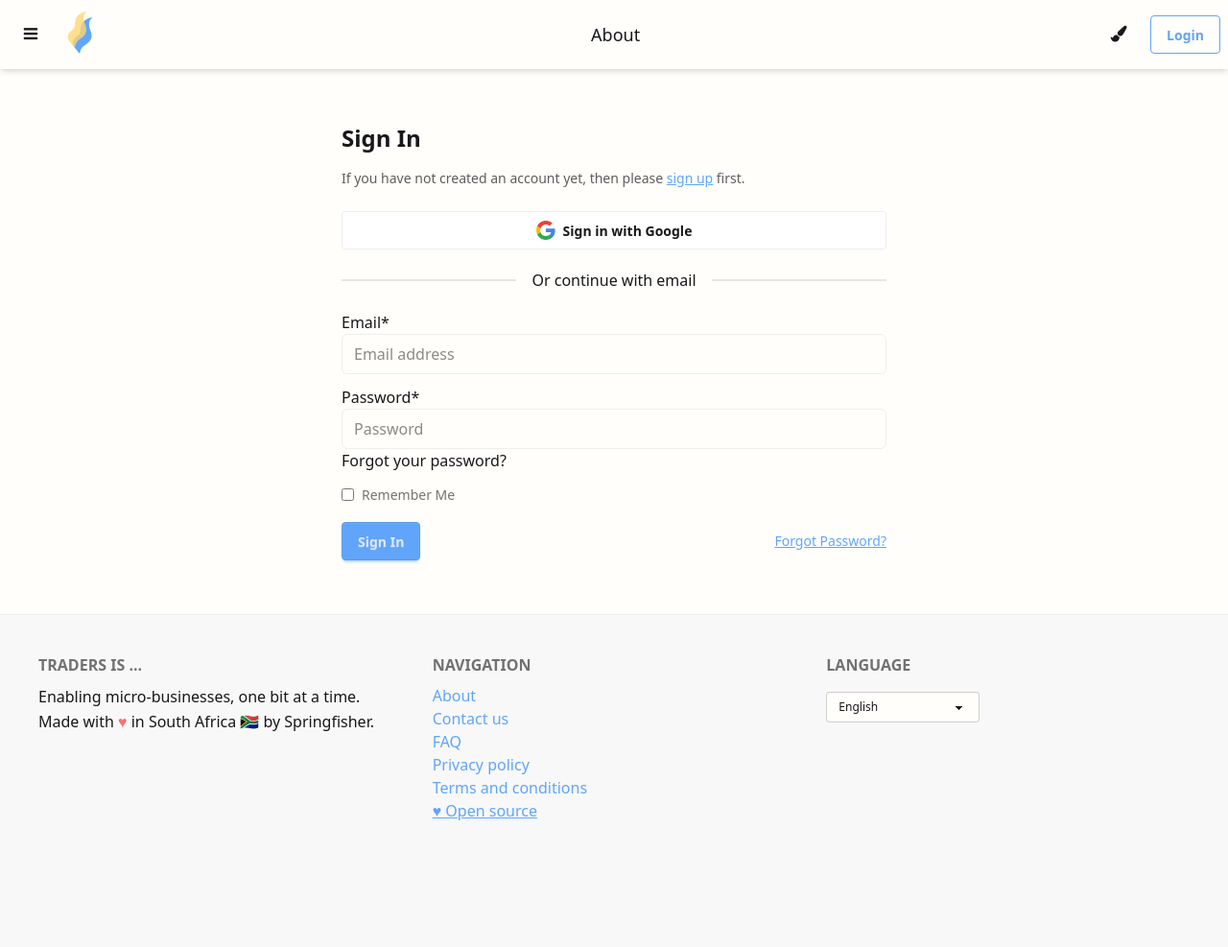
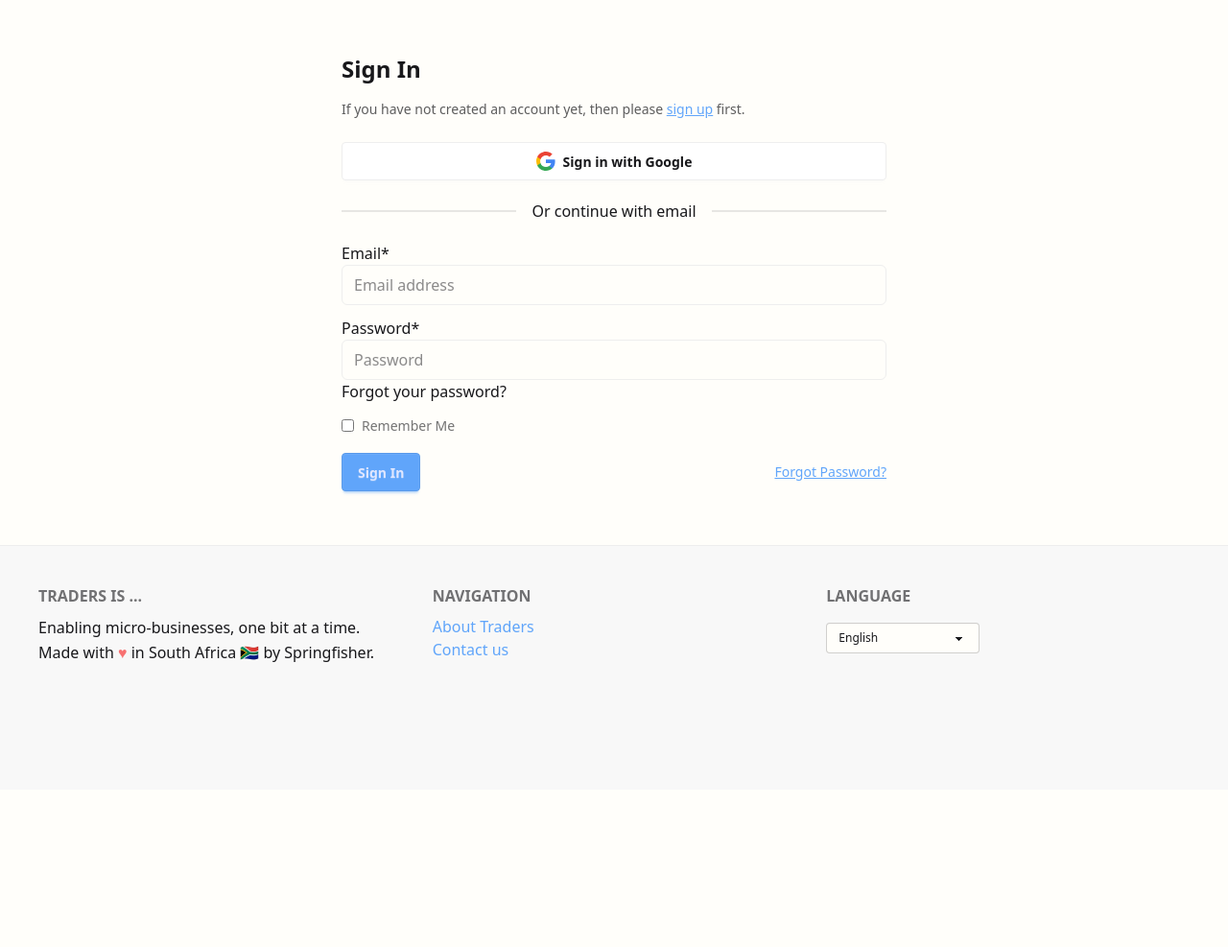
Before and after one commit to georgezee/traders, a Django app: page /login/ in a window 1280 px wide. Shown: the whole page at 96% size. After the commit the page ends 690 px from the top, so only its background shows below. Run offline with Django 5.2, Linux system fonts and the light colour scheme; style sheets or scripts are compiled from the project's sources; parts of the project's set-up code (start-up, migrations or seed data) failed here and were passed over; some libraries are stand-ins or nearby versions.

Commit message:
Reduce home and footer links.

```diff
--- a/templates/base.html
+++ b/templates/base.html
@@ -100,83 +100,6 @@
 
 </head>
 <body class="min-h-screen bg-base-100 overflow-x-hidden">
-  <!-- Main Menu -->
-  <div class="navbar bg-base-100 shadow-md print:hidden">
-    <div class="navbar-start pl-10 lg:pl-12">
-      {% block hamburger_dropdown %}
-      <div class="fixed left-4 top-4 z-50 print:hidden">
-        <div class="dropdown">
-          <div tabindex="0" role="button" class="btn btn-square btn-ghost btn-sm mt-1">
-            {% icon "menu" "Open menu" "w-6 h-4" %}
-          </div>
-          <ul tabindex="0" class="menu menu-sm dropdown-content mt-3 z-[1] p-2 shadow bg-base-100 rounded-box w-52 text-2xl">
-            <li class="menu-title"><span>Pages</span></li>
-            <li><a href="{% url 'home' %}" class="hover:text-primary text-lg">Home</a></li>
-            <li><a href="{% url 'about' %}" class="hover:text-primary text-lg">About</a></li>
-          </ul>
-        </div>
-      </div>
-      {% endblock %}
-      <a href="{% url 'home' %}" class="btn btn-ghost p-0">
-        <svg id="traders-logo" xmlns="http://www.w3.org/2000/svg" version="1.1" viewBox="0 0 2000 1024" class="h-18 lg:h-20 w-auto">
-          <path class="logo-secondary" d="M505.6,285.1c-41,1.6-85.8,20.5-114.8,46.1-9.1,8-16.6,16.7-22,25.7-39.2,52-10.9,101.4-40.3,147.1-18.7,29-77.9,51.4-86,112.3-2.8,21.1,7.7,50.3,27.5,73.8,32.2,38.5,65.1,76.9,65.1,76.9,0,0,.4-12,2.4-20.5,27.2-118.4,126.8-89.1,154.4-200.6,19.4-78.2-94.8-177.4,13.8-260.8Z"/>
-          <path class="logo-primary" d="M430.5,205.2c-53.7,3.3-113.5,36.4-135.3,74.7-38.2,52.8-8.8,101.6-37.2,147.9-18.1,29.4-75.5,53.2-83.6,114.1-5.8,43.6,66.5,111.7,95.7,148.8,0,0,0-.2,0-.5,0-2.3.4-12.5,1.9-20.1,24.8-118.9,124.9-91.7,150.2-203.7,9.3-41.4-18.5-87.8-31.3-135-11.5-42.4-10.9-85.4,39.7-126Z"/>
-        </svg>
-      </a>
-    </div>
-
-    <div class="navbar-center hidden lg:flex">
-      <ul class="menu menu-horizontal text-lg px-1 items-center gap-3">
-        <li><a href="{% url 'about' %}" class="hover:text-primary">About</a></li>
-      </ul>
-    </div>
-
-    <div class="navbar-end flex items-center gap-4">
-
-      <div class="dropdown dropdown-end">
-        <button tabindex="0" role="button" class="btn btn-ghost btn-sm px-1">
-          {% icon "brush" "Change theme" "w-6 h-4" %}
-        </button>
-        <ul tabindex="0" class="menu dropdown-content z-[1] p-2 shadow bg-base-100 rounded-box w-52 space-y-1">
-          <li><a onclick="setTheme('light')" class="flex items-center gap-2"><span class="w-3 h-3 rounded-full bg-yellow-300"></span> Light</a></li>
-          <li><a onclick="setTheme('dark')" class="flex items-center gap-2"><span class="w-3 h-3 rounded-full bg-gray-800"></span> Dark</a></li>
-          <li><a onclick="setTheme('sage')" class="flex items-center gap-2"><span class="w-3 h-3 rounded-full bg-lime-300"></span> Sage</a></li>
-          <li><a onclick="setTheme('cosmic')" class="flex items-center gap-2"><span class="w-3 h-3 rounded-full" style="background-color: #4F5DD3"></span> Cosmic</a></li>
-          <li><a onclick="setTheme('lagoon')" class="flex items-center gap-2"><span class="w-3 h-3 rounded-full" style="background-color: #5092E4"></span> Lagoon</a></li>
-          <li><a onclick="setTheme('rosebush')" class="flex items-center gap-2"><span class="w-3 h-3 rounded-full" style="background-color: #FF6475"></span> Rosebush</a></li>
-          <li><a onclick="setTheme('beach')" class="flex items-center gap-2"><span class="w-3 h-3 rounded-full" style="background-color: #5BD8EA"></span> Beach</a></li>
-          <li><a onclick="setTheme('mars')" class="flex items-center gap-2"><span class="w-3 h-3 rounded-full" style="background-color: #EF6D5B"></span> Mars</a></li>
-          <li><a onclick="setTheme('aquamarine')" class="flex items-center gap-2"><span class="w-3 h-3 rounded-full" style="background-color: #00BB09"></span> Aquamarine</a></li>
-          <li><a onclick="setTheme('blue2purple')" class="flex items-center gap-2"><span class="w-3 h-3 rounded-full" style="background-color: #1383FC"></span> Blue2Purple</a></li>
-        </ul>
-      </div>
-
-      {% if user.is_authenticated %}
-        <div class="dropdown dropdown-end">
-          <button tabindex="0" role="button" class="btn btn-ghost btn-circle avatar">
-            <div class="w-10 rounded-full">
-              {% if user.socialaccount_set.all.0.get_avatar_url %}
-                <img src="{{ user.socialaccount_set.all.0.get_avatar_url }}" alt="{{ user.username }}" />
-              {% else %}
-                <div class="bg-primary text-primary-content flex items-center justify-center h-full">
-                  {{ user.username|make_list|first|upper }}
-                </div>
-              {% endif %}
-            </div>
-          </button>
-          <ul tabindex="0" class="menu dropdown-content z-[1] p-2 shadow bg-base-100 rounded-box w-52 mt-4">
-            <li><a href="{% url 'account_email' %}">{% trans "Change Email" %}</a></li>
-            <li><a href="{% url 'account_logout' %}">{% trans "Sign Out" %}</a></li>
-          </ul>
-        </div>
-      {% else %}
-        {% url 'account_login' as login_base %}
-        {% with request.get_full_path|urlencode as next_path %}
-          <a href="{{ login_base }}?next={{ next_path }}" class="btn btn-primary btn-outline btn-md">{% trans "Login" %}</a>
-        {% endwith %}
-      {% endif %}
-    </div>
-  </div>
 
 {% block messages %}
   <!-- Show any user notifications / alerts -->
@@ -188,7 +111,7 @@
           'alert-info': type === 'info',
           'alert-error': type === 'error'
         }"
-      >
+
         <span x-text="message"></span>
         <button @click="visible = false" class="btn btn-sm btn-ghost ml-auto">✕</button>
       </div>
@@ -229,13 +152,8 @@
       <!-- Center: Navigation Links -->
       <div>
         <h6 class="footer-title">Navigation</h6>
-          <a class="link link-primary no-underline" href="{% url 'about' %}">About</a><br>
-          <a class="link link-primary no-underline" href="{% url 'contact' %}">Contact us</a><br>
-        <a class="link link-primary no-underline" href="{% url 'faq' %}">FAQ</a><br>
-        <a class="link link-primary no-underline" href="{% url 'privacy' %}">Privacy policy</a><br>
-        <a class="link link-primary no-underline" href="{% url 'terms' %}">Terms and conditions</a><br>
-
-        <a class="link link-primary" href="https://github.com/georgezee/traders" target="_blank">♥ Open source</a>
+        <a class="link link-primary no-underline" href="{% url 'home' %}">About Traders</a><br>
+        <a class="link link-primary no-underline" href="{% url 'contact' %}">Contact us</a><br>
       </div>
 
       <!-- Right: Language Selector -->
```
